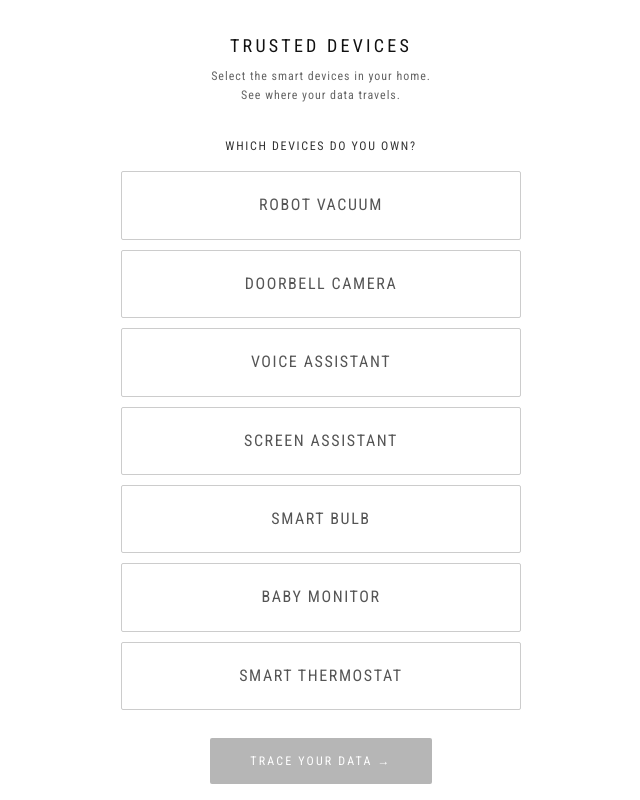
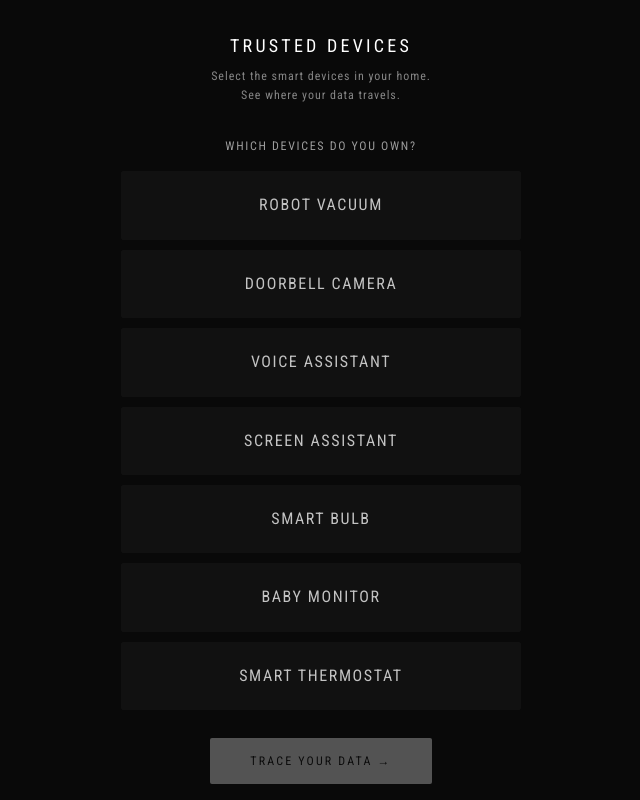
Before and after one commit to kristinmariakr/your-home-their-eyes, a Next.js app: page / in a window 1280 px wide. Shown: the whole page, without its empty margins (319-959 px from the left). Built offline with nearby package versions, Linux system fonts and the light colour scheme.

Commit message:
Dark theme selection screen with black buttons and white text
Co-Authored-By: Claude Sonnet 4.6 <noreply@anthropic.com>

```diff
--- a/app/DiagramClient.tsx
+++ b/app/DiagramClient.tsx
@@ -251,7 +251,7 @@ export default function DiagramClient() {
       {/* SELECTION */}
       <div
         style={{
-          position:'fixed',inset:0,background:'#ffffff',
+          position:'fixed',inset:0,background:'#090909',
           display:'flex',flexDirection:'column',alignItems:'center',
           padding:'32px 24px 24px',overflowY:'auto',
           fontFamily:"'Roboto Condensed', sans-serif",
@@ -262,14 +262,14 @@ export default function DiagramClient() {
         }}
       >
         <div style={{textAlign:'center',marginBottom:32}}>
-          <div style={{fontSize:'clamp(14px,4vw,18px)',fontWeight:500,letterSpacing:'0.18em',color:'#111',textTransform:'uppercase'}}>
+          <div style={{fontSize:'clamp(14px,4vw,18px)',fontWeight:500,letterSpacing:'0.18em',color:'#fff',textTransform:'uppercase'}}>
             Trusted Devices
           </div>
-          <div style={{marginTop:8,fontSize:'clamp(10px,2.5vw,12px)',color:'#666',letterSpacing:'0.08em',lineHeight:1.6}}>
+          <div style={{marginTop:8,fontSize:'clamp(10px,2.5vw,12px)',color:'rgba(255,255,255,0.5)',letterSpacing:'0.08em',lineHeight:1.6}}>
             Select the smart devices in your home.<br/>See where your data travels.
           </div>
         </div>
-        <div style={{fontSize:'clamp(10px,2.8vw,12px)',letterSpacing:'0.14em',color:'#333',textTransform:'uppercase',marginBottom:16}}>
+        <div style={{fontSize:'clamp(10px,2.8vw,12px)',letterSpacing:'0.14em',color:'rgba(255,255,255,0.6)',textTransform:'uppercase',marginBottom:16}}>
           Which devices do you own?
         </div>
         <div style={{display:'grid',gridTemplateColumns:'1fr',gap:10,width:'100%',maxWidth:400,marginBottom:28}}>
@@ -278,13 +278,13 @@ export default function DiagramClient() {
               key={d}
               onClick={() => toggleDevice(d)}
               style={{
-                background: chosen.has(d) ? '#111' : '#fff',
-                border: `1.5px solid ${chosen.has(d) ? '#111' : '#ccc'}`,
+                background: chosen.has(d) ? '#000' : '#111',
+                border: `1.5px solid ${chosen.has(d) ? '#000' : '#111'}`,
                 borderRadius:2,padding:'22px 10px',
                 fontFamily:"'Roboto Condensed', sans-serif",
                 fontSize:'clamp(13px,3.5vw,16px)',letterSpacing:'0.1em',
                 textTransform:'uppercase',
-                color: chosen.has(d) ? '#fff' : '#555',
+                color: chosen.has(d) ? '#fff' : 'rgba(255,255,255,0.75)',
                 cursor:'pointer',textAlign:'center',lineHeight:1.4,
               }}
             >
@@ -295,7 +295,7 @@ export default function DiagramClient() {
         <button
           onClick={launch}
           style={{
-            background:'#111',color:'#ffffff',border:'none',borderRadius:2,
+            background:'#fff',color:'#111',border:'none',borderRadius:2,
             padding:'14px 40px',fontFamily:"'Roboto Condensed', sans-serif",
             fontSize:'clamp(10px,2.8vw,12px)',letterSpacing:'0.18em',
             textTransform:'uppercase',cursor:'pointer',
```
